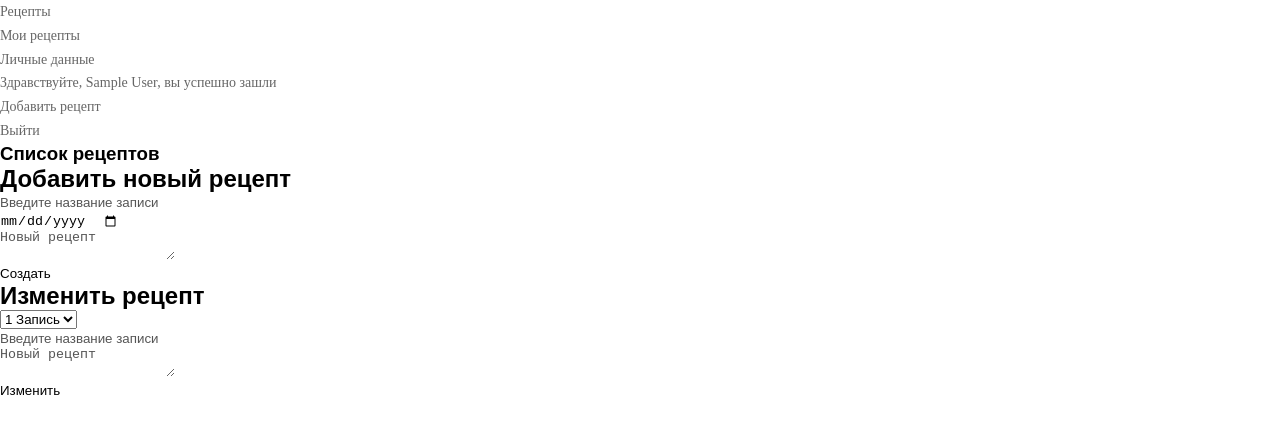
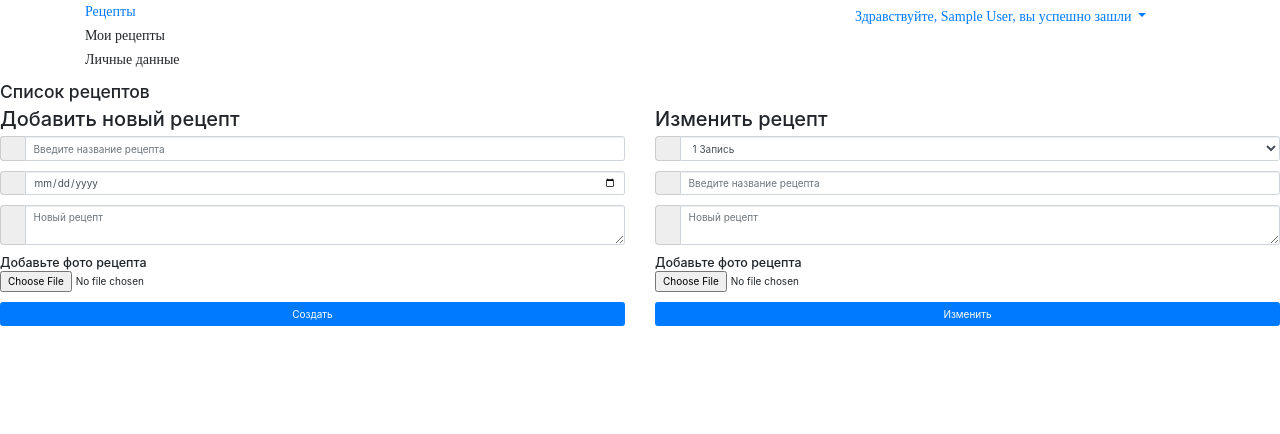
Before and after one commit to akryuchenkov/culinary-recipes, an Angular app: page /contact/record in a window 1280 px wide. Shown: the top 434 px of the page. Built offline with nearby package versions, Linux system fonts and the light colour scheme; sample sign-in values are in the browser's storage.

Commit message:
Форма загрузки файлов

```diff
--- a/angular.json
+++ b/angular.json
@@ -24,7 +24,8 @@
               "src/assets"
             ],
             "styles": [
-              "src/styles.css"
+              "src/styles.css",
+              "node_modules/bootstrap/dist/css/bootstrap.min.css"
             ],
             "scripts": []
           },
--- a/package.json
+++ b/package.json
@@ -21,6 +21,7 @@
     "@angular/platform-browser": "~10.1.6",
     "@angular/platform-browser-dynamic": "~10.1.6",
     "@angular/router": "~10.1.6",
+    "bootstrap": "^4.5.3",
     "concurrently": "^5.3.0",
     "rxjs": "~6.6.0",
     "tslib": "^2.0.0",
--- a/src/app/contact/layouts/record/add-record/add-record.component.html
+++ b/src/app/contact/layouts/record/add-record/add-record.component.html
@@ -8,7 +8,7 @@
       <input
         type = "text"
         class = "form-control"
-        placeholder="Введите название записи"
+        placeholder="Введите название рецепта"
       >
     </div>
   </div>
@@ -37,7 +37,22 @@
       ></textarea>
     </div>
   </div>
+
+  <span class="h5">Добавьте фото рецепта</span>
+  <div
+    class="form-group"
+  >
+    <div class="input-group">
+      <input
+        type="file"
+        class = "form-control-file"
+        accept="image/*"
+        name="photo"
+      >
+    </div>
+  </div>
   <button
+    class="btn btn-primary btn-block"
     type="submit"
   >Создать</button>
 </form>
--- a/src/app/contact/layouts/record/edit-record/edit-record.component.html
+++ b/src/app/contact/layouts/record/edit-record/edit-record.component.html
@@ -24,7 +24,7 @@
       <input
         type="text"
         class= "form-control"
-        placeholder="Введите название записи"
+        placeholder="Введите название рецепта"
         >
     </div>
   </div>
@@ -40,6 +40,20 @@
       ></textarea>
     </div>
   </div>
+      <span class="h5">Добавьте фото рецепта</span>
+      <div
+        class="form-group"
+      >
+        <div class="input-group">
+          <input
+            type="file"
+            class = "form-control-file"
+            accept="image/*"
+            name="photo"
+          >
+        </div>
+      </div>
+
   <button
     class="btn btn-primary btn-block"
     type="submit"
--- a/src/app/contact/layouts/shared/components/header/header.component.html
+++ b/src/app/contact/layouts/shared/components/header/header.component.html
@@ -19,6 +19,7 @@
             <a class="dropdown-item" [routerLink]="['/contact', 'record']"> <i class="fa fa-gear icon"></i>Добавить рецепт</a>
             <div class="dropdown-divider"></div>
             <a class="dropdown-item" (click)="onLogout()"><i class="fa fa-power-off icon"></i>Выйти</a>
+
           </div>
         </li>
       </ul>
--- a/src/index.html
+++ b/src/index.html
@@ -6,6 +6,10 @@
   <base href="/">
   <meta name="viewport" content="width=device-width, initial-scale=1">
   <link rel="icon" type="image/x-icon" href="https://www.vippng.com/png/full/86-862945_cooking-icon-png.png">
+
+  <link rel="stylesheet" href="https://cdnjs.cloudflare.com/ajax/libs/twitter-bootstrap/3.3.7/css/bootstrap.min.css" />
+  <script src="https://cdnjs.cloudflare.com/ajax/libs/jquery/3.1.1/jquery.min.js"></script>
+  <script src="https://cdnjs.cloudflare.com/ajax/libs/twitter-bootstrap/3.3.7/js/bootstrap.min.js"></script>
 </head>
 <body>
   <app-root></app-root>
```
Also changed, not shown: 1 other file (tests, documents, lock files or other folders).
